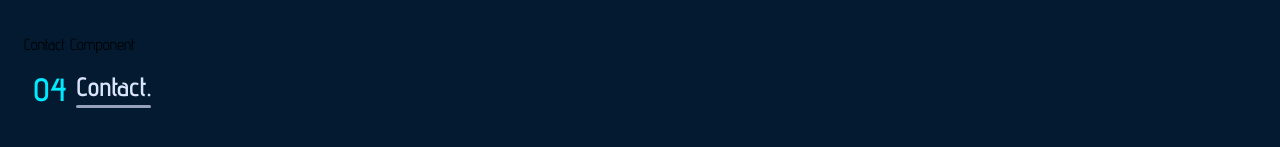
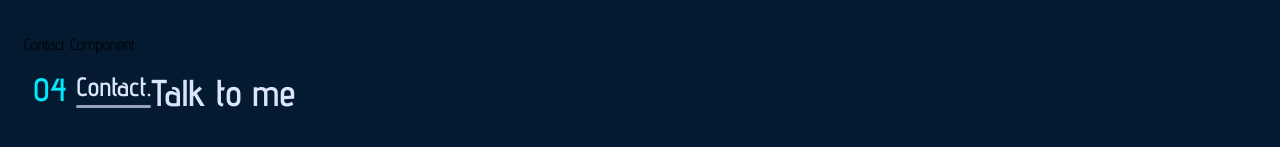
Before and after one commit to Sandra-Duarte/my-portfolio, a React (Create React App) app: page / in a window 1280 px wide. Shown: the part 2012-2159 px from the top of the page. Built offline with nearby package versions, Linux system fonts and the light colour scheme.

Commit message:
add contactContainer

```diff
--- a/src/Componenent/Page/Contact/Contact.jsx
+++ b/src/Componenent/Page/Contact/Contact.jsx
@@ -10,6 +10,12 @@ const Contact = () => {
       <div className='underline'><span></span>
       </div>
       </h5>
+      <div className='contactContainer grid'>
+        <div className='socialContacts grid'>
+          <h3>Talk to me</h3>
+        </div>
+
+      </div>
 
     </div>
     </section>
```
